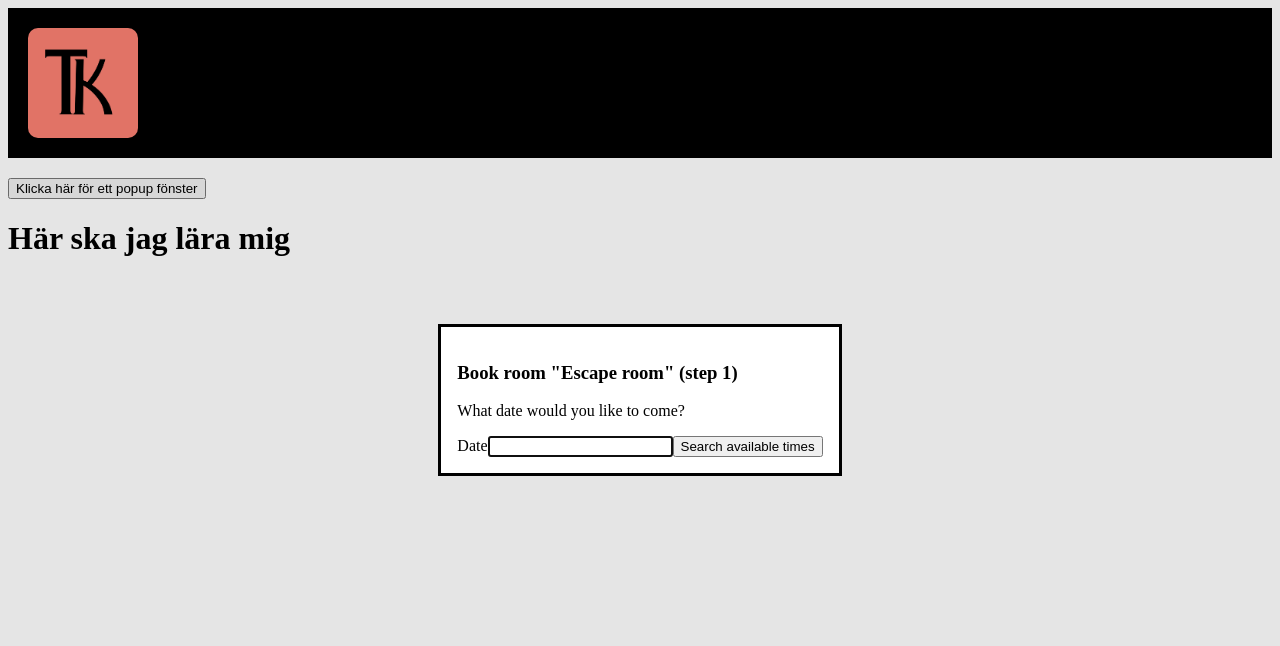
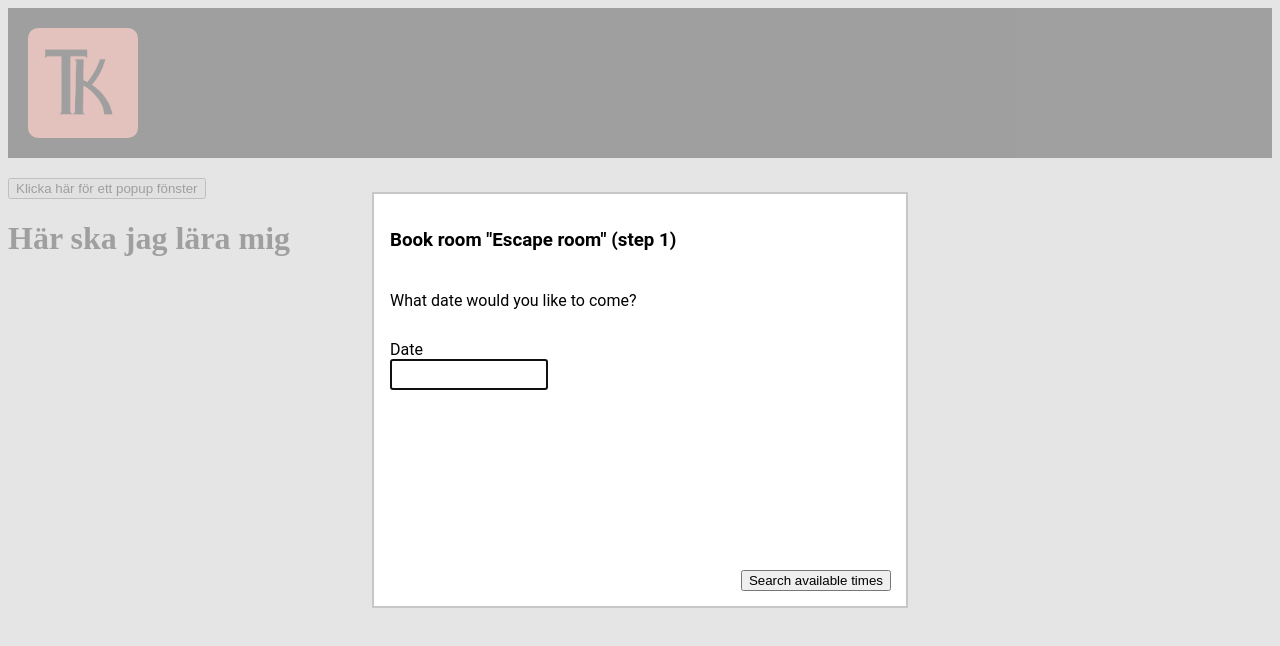
Before and after one commit to Tarupotter/practice, a plain HTML site: page index.html in a window 1280 px wide. Both pictures are taken after a click on the button "Klicka här för ett popup fönster". Drawn offline with Linux system fonts and the light colour scheme.

Commit message:
testing dialog

```diff
--- a/main.css
+++ b/main.css
@@ -17,3 +17,35 @@
     margin-top: 20px;
     cursor: pointer;
 }
+
+.dialogStyle {
+    border-color: rgba(128, 128, 128, 0.443);
+    border-width: 2px;
+    width: 500px;
+    font-family: "roboto", sans-serif;
+}
+
+.titleStyle {
+    margin-bottom: 40px
+}
+
+.questionStyle {
+    margin-bottom: 30px;
+}
+
+.questionStyle, .inputStyle {
+    display: flex;
+}
+
+.inputStyle {
+    width: 150px;
+    height: 25px;
+    margin-bottom: 200px;
+}
+
+.searchStyle {
+    position: absolute;
+    bottom: 0;
+    right: 0;
+    margin: 0px 15px 15px 0px;
+}
--- a/script.js
+++ b/script.js
@@ -36,4 +36,5 @@ booking_search.innerText = "Search available times";
 
 button.addEventListener("click", function(){
    dialog.showModal();
+   document.body.style.opacity = 0.3;
 })
```
